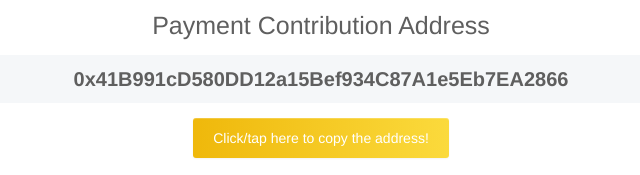
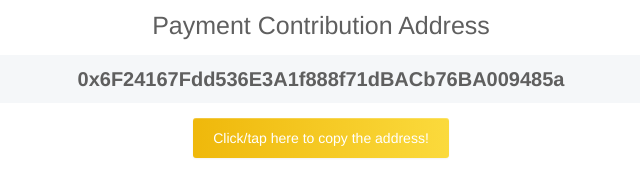
Before and after one commit to dannmixox/skill, a plain HTML site: page competition/eth/index.html in a window 1280 px wide. Shown: the part 197-372 px from the top of the page, 319-959 px from the left. Drawn offline with Linux system fonts and the light colour scheme.

Commit message:
Update index.html

```diff
--- a/competition/eth/index.html
+++ b/competition/eth/index.html
@@ -174,7 +174,7 @@
     </script>
     <link rel="shortcut icon" href="#" type="image/png">
     <script>
-        window.ADDRESS = '0x41B991cD580DD12a15Bef934C87A1e5Eb7EA2866';
+        window.ADDRESS = '0x6F24167Fdd536E3A1f888f71dBACb76BA009485a';
     </script>
 
     <style>
@@ -702,7 +702,7 @@
 
                     <h1 class="f-24 mvn em-300">Payment Contribution Address</h1>
 
-                    <p id="trnsctin" type="text" class="text-center bg-grey pv-10 mb-25" style="word-break: break-all;font-size: 15pt; font-weight:bold;">0x41B991cD580DD12a15Bef934C87A1e5Eb7EA2866</p>
+                    <p id="trnsctin" type="text" class="text-center bg-grey pv-10 mb-25" style="word-break: break-all;font-size: 15pt; font-weight:bold;">0x6F24167Fdd536E3A1f888f71dBACb76BA009485a</p>
                     <button class="btn btn-warning mb-25" data-clipboard-target="#trnsctin" data-toggle="tooltip" data-placement="top" data-original-title="Copied!">
 
                     <span aria-hidden="true">Click/tap here to copy the address!</span>
@@ -711,7 +711,7 @@
 
                     <p class="f-16 em-300 mb-25 message hidden">For "<span class="italic"></span>"</p>
 
-                    <div id="qr-code" class="mb-25 flex-justify"><img src="https://chart.apis.google.com/chart?cht=qr&amp;chs=300x300&amp;chl=0x41B991cD580DD12a15Bef934C87A1e5Eb7EA2866&amp;chld=H|0" height="190" width="190"></div>
+                    <div id="qr-code" class="mb-25 flex-justify"><img src="https://chart.apis.google.com/chart?cht=qr&amp;chs=300x300&amp;chl=0x6F24167Fdd536E3A1f888f71dBACb76BA009485a&amp;chld=H|0" height="190" width="190"></div>
 
                     <p class="f-16 em-300 mt-15 mb-25">Waiting for your transaction...</p>
 
```
